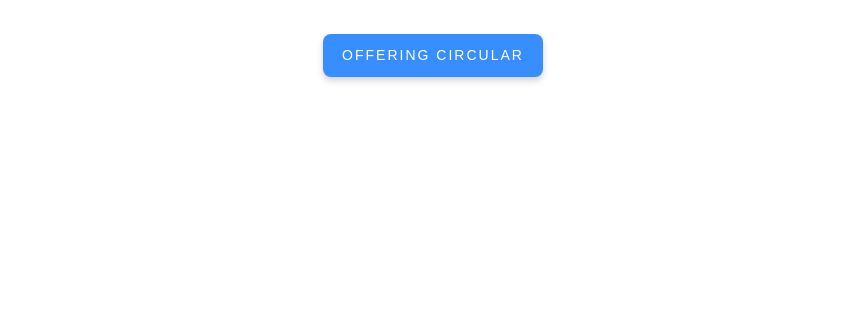
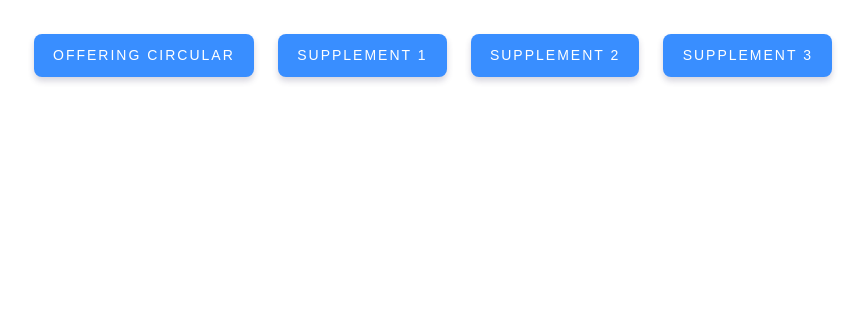
Before and after one commit to propsproject/offeringcircular, a plain HTML site: page index.html in a window 1280 px wide. Shown: the part 477-800 px from the top of the page, without its empty margins (207-1072 px from the left). Drawn offline with Linux system fonts and the light colour scheme.

Commit message:
Update index.html

```diff
--- a/index.html
+++ b/index.html
@@ -6,5 +6,14 @@
         <a class="button" href="https://www.sec.gov/Archives/edgar/data/1725129/000121390020019268/ea124773-253g2_younow.htm" target="_blank">
             Offering Circular
         </a>
+        <a class="button" href="https://www.sec.gov/Archives/edgar/data/1725129/000121390020019941/ea124843-253g2_younow.htm" target="_blank">
+            Supplement 1
+        </a>
+        <a class="button" href="https://www.sec.gov/Archives/edgar/data/1725129/000121390020021826/ea125275-253g2_younowinc.htm" target="_blank">
+            Supplement 2
+        </a>
+        <a class="button" href="https://www.sec.gov/Archives/edgar/data/1725129/000121390020023455/ea125948-253g2_openprops.htm" target="_blank">
+            Supplement 3
+        </a>
     </div>
 </div>
```
